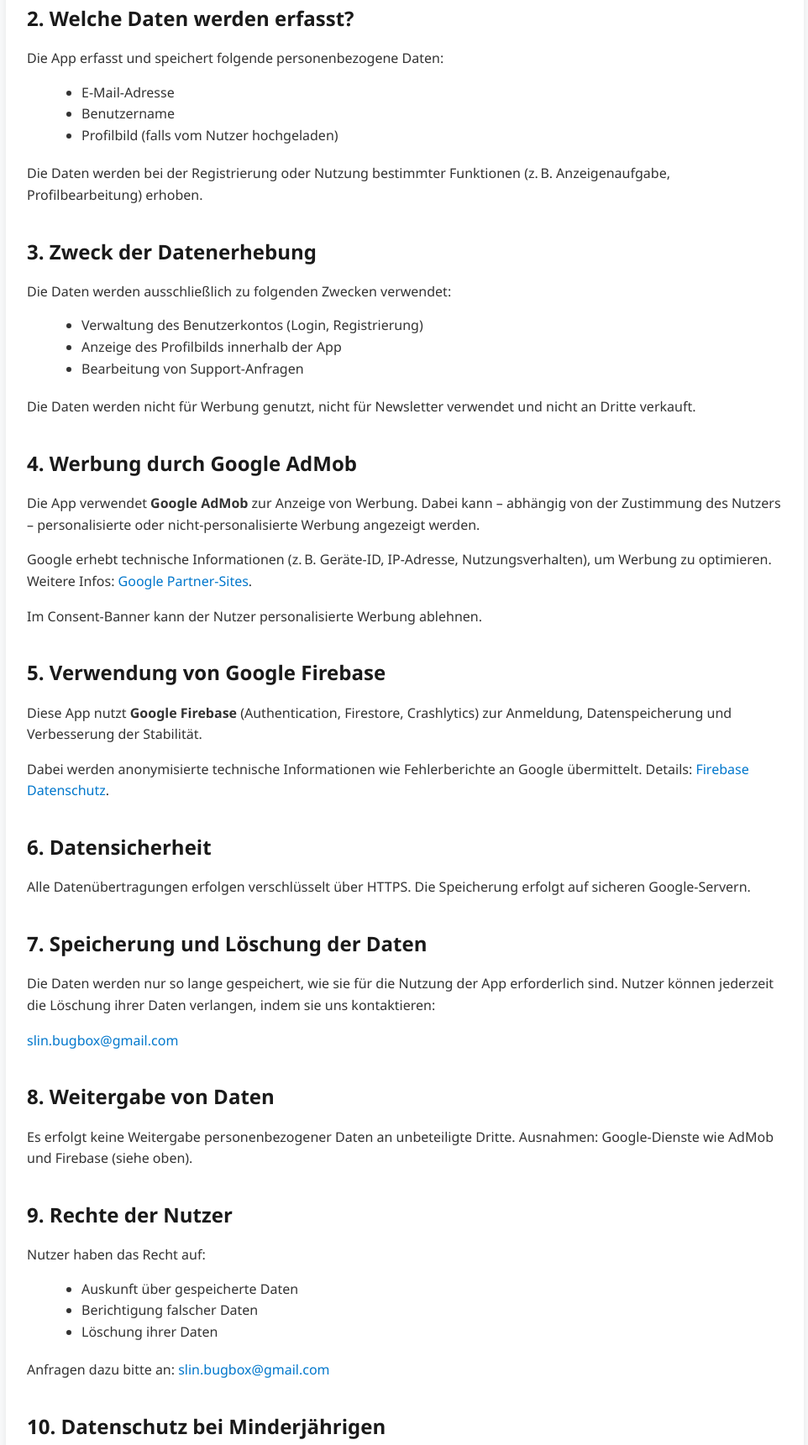
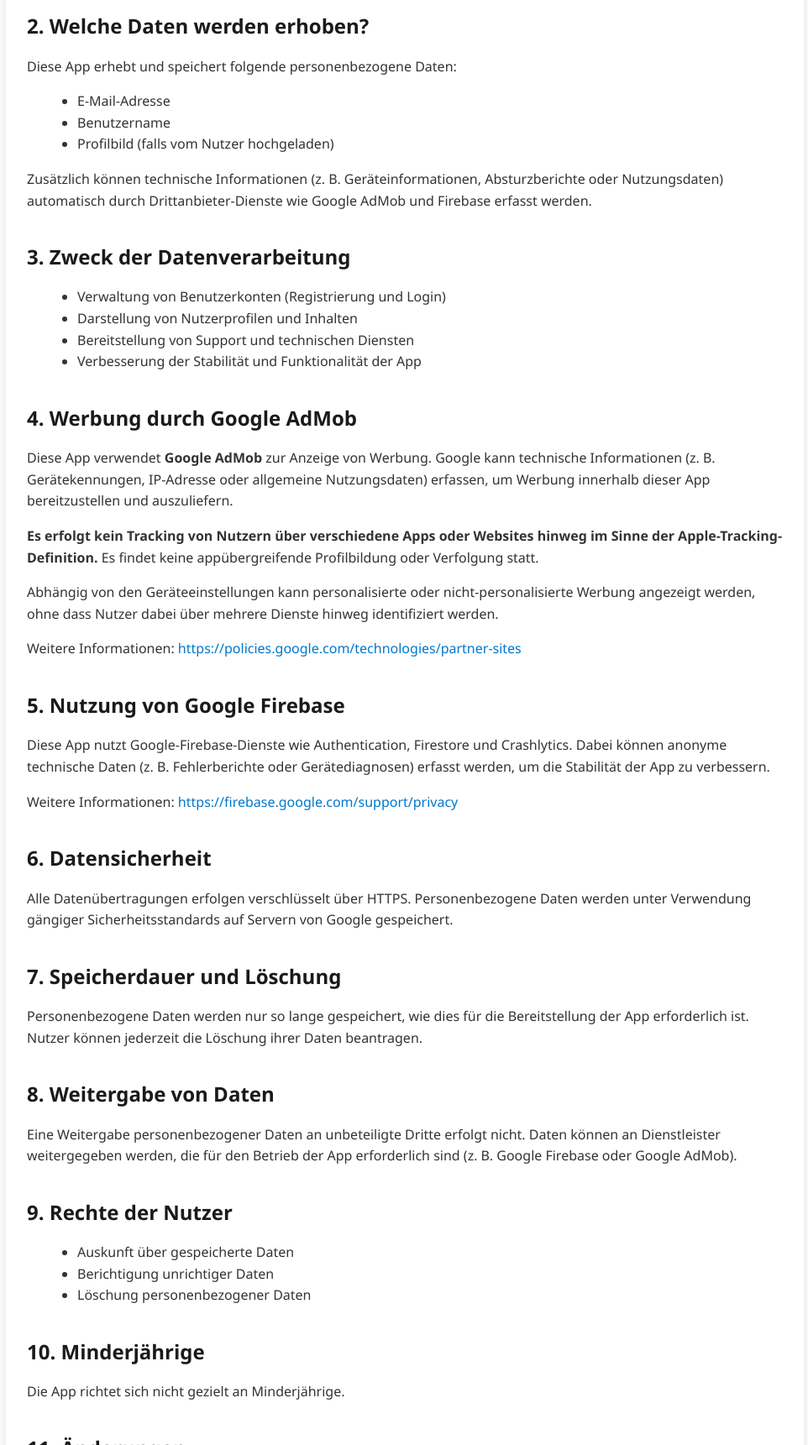
Before and after one commit to Bugbox47/Bugbox-Datenschutz, a plain HTML site: page index.html in a window 1280 px wide. Shown: the part 448-2169 px from the top of the page at 84% size, without its empty margins (158-1120 px from the left). Drawn offline with Linux system fonts and the light colour scheme.

Commit message:
Add files via upload

```diff
--- a/index.html
+++ b/index.html
@@ -7,97 +7,155 @@
     <link rel="stylesheet" href="styles.css">
 </head>
 <body>
+
 <header>
     <h1>Datenschutzerklärung</h1>
 </header>
+
 <main>
+
 <section>
-            <p>Diese Datenschutzerklärung informiert Sie über die Erhebung, Verarbeitung und Nutzung personenbezogener Daten durch die App <strong>Bugbox</strong>.</p>
+    <p>
+        Diese Datenschutzerklärung informiert über die Erhebung, Verarbeitung und Nutzung
+        personenbezogener Daten innerhalb der App <strong>Bugbox</strong>.
+    </p>
 </section>
 
 <section>
     <h2>1. Verantwortliche Stelle</h2>
-            <p>Verantwortlich für die Datenverarbeitung in dieser App ist:</p>
-            <p><strong>Support Bugbox / FluxVortex</strong><br>
-            E-Mail: <a href="mailto:slin.bugbox@gmail.com">slin.bugbox@gmail.com</a></p>
+    <p>
+        Verantwortlich für die Datenverarbeitung:<br><br>
+        <strong>Support Bugbox / FluxVortex</strong><br>
+        E-Mail: <a href="mailto:slin.bugbox@gmail.com">slin.bugbox@gmail.com</a>
+    </p>
 </section>
 
 <section>
-            <h2>2. Welche Daten werden erfasst?</h2>
-            <p>Die App erfasst und speichert folgende personenbezogene Daten:</p>
+    <h2>2. Welche Daten werden erhoben?</h2>
+    <p>Diese App erhebt und speichert folgende personenbezogene Daten:</p>
     <ul>
         <li>E-Mail-Adresse</li>
         <li>Benutzername</li>
         <li>Profilbild (falls vom Nutzer hochgeladen)</li>
     </ul>
-            <p>Die Daten werden bei der Registrierung oder Nutzung bestimmter Funktionen (z. B. Anzeigenaufgabe, Profilbearbeitung) erhoben.</p>
+
+    <p>
+        Zusätzlich können technische Informationen (z. B. Geräteinformationen,
+        Absturzberichte oder Nutzungsdaten) automatisch durch Drittanbieter-Dienste
+        wie Google AdMob und Firebase erfasst werden.
+    </p>
 </section>
 
 <section>
-            <h2>3. Zweck der Datenerhebung</h2>
-            <p>Die Daten werden ausschließlich zu folgenden Zwecken verwendet:</p>
+    <h2>3. Zweck der Datenverarbeitung</h2>
     <ul>
-                <li>Verwaltung des Benutzerkontos (Login, Registrierung)</li>
-                <li>Anzeige des Profilbilds innerhalb der App</li>
-                <li>Bearbeitung von Support-Anfragen</li>
+        <li>Verwaltung von Benutzerkonten (Registrierung und Login)</li>
+        <li>Darstellung von Nutzerprofilen und Inhalten</li>
+        <li>Bereitstellung von Support und technischen Diensten</li>
+        <li>Verbesserung der Stabilität und Funktionalität der App</li>
     </ul>
-            <p>Die Daten werden nicht für Werbung genutzt, nicht für Newsletter verwendet und nicht an Dritte verkauft.</p>
 </section>
 
 <section>
     <h2>4. Werbung durch Google AdMob</h2>
-            <p>Die App verwendet <strong>Google AdMob</strong> zur Anzeige von Werbung. Dabei kann – abhängig von der Zustimmung des Nutzers – personalisierte oder nicht-personalisierte Werbung angezeigt werden.</p>
-            <p>Google erhebt technische Informationen (z. B. Geräte-ID, IP-Adresse, Nutzungsverhalten), um Werbung zu optimieren. Weitere Infos:
-            <a href="https://policies.google.com/technologies/partner-sites" target="_blank">Google Partner-Sites</a>.</p>
-            <p>Im Consent-Banner kann der Nutzer personalisierte Werbung ablehnen.</p>
+    <p>
+        Diese App verwendet <strong>Google AdMob</strong> zur Anzeige von Werbung.
+        Google kann technische Informationen (z. B. Gerätekennungen, IP-Adresse
+        oder allgemeine Nutzungsdaten) erfassen, um Werbung innerhalb dieser App
+        bereitzustellen und auszuliefern.
+    </p>
+
+    <p>
+        <strong>Es erfolgt kein Tracking von Nutzern über verschiedene Apps oder Websites hinweg
+        im Sinne der Apple-Tracking-Definition.</strong>
+        Es findet keine appübergreifende Profilbildung oder Verfolgung statt.
+    </p>
+
+    <p>
+        Abhängig von den Geräteeinstellungen kann personalisierte oder nicht-personalisierte
+        Werbung angezeigt werden, ohne dass Nutzer dabei über mehrere Dienste hinweg
+        identifiziert werden.
+    </p>
+
+    <p>
+        Weitere Informationen:
+        <a href="https://policies.google.com/technologies/partner-sites" target="_blank">
+            https://policies.google.com/technologies/partner-sites
+        </a>
+    </p>
 </section>
 
 <section>
-            <h2>5. Verwendung von Google Firebase</h2>
-            <p>Diese App nutzt <strong>Google Firebase</strong> (Authentication, Firestore, Crashlytics) zur Anmeldung, Datenspeicherung und Verbesserung der Stabilität.</p>
-            <p>Dabei werden anonymisierte technische Informationen wie Fehlerberichte an Google übermittelt. Details:
-            <a href="https://firebase.google.com/support/privacy" target="_blank">Firebase Datenschutz</a>.</p>
+    <h2>5. Nutzung von Google Firebase</h2>
+    <p>
+        Diese App nutzt Google-Firebase-Dienste wie Authentication, Firestore und Crashlytics.
+        Dabei können anonyme technische Daten (z. B. Fehlerberichte oder Gerätediagnosen)
+        erfasst werden, um die Stabilität der App zu verbessern.
+    </p>
+    <p>
+        Weitere Informationen:
+        <a href="https://firebase.google.com/support/privacy" target="_blank">
+            https://firebase.google.com/support/privacy
+        </a>
+    </p>
 </section>
 
 <section>
     <h2>6. Datensicherheit</h2>
-            <p>Alle Datenübertragungen erfolgen verschlüsselt über HTTPS. Die Speicherung erfolgt auf sicheren Google-Servern.</p>
+    <p>
+        Alle Datenübertragungen erfolgen verschlüsselt über HTTPS.
+        Personenbezogene Daten werden unter Verwendung gängiger Sicherheitsstandards
+        auf Servern von Google gespeichert.
+    </p>
 </section>
 
 <section>
-            <h2>7. Speicherung und Löschung der Daten</h2>
-            <p>Die Daten werden nur so lange gespeichert, wie sie für die Nutzung der App erforderlich sind. Nutzer können jederzeit die Löschung ihrer Daten verlangen, indem sie uns kontaktieren:</p>
-            <p><a href="mailto:slin.bugbox@gmail.com">slin.bugbox@gmail.com</a></p>
+    <h2>7. Speicherdauer und Löschung</h2>
+    <p>
+        Personenbezogene Daten werden nur so lange gespeichert,
+        wie dies für die Bereitstellung der App erforderlich ist.
+        Nutzer können jederzeit die Löschung ihrer Daten beantragen.
+    </p>
 </section>
 
 <section>
     <h2>8. Weitergabe von Daten</h2>
-            <p>Es erfolgt keine Weitergabe personenbezogener Daten an unbeteiligte Dritte. Ausnahmen: Google-Dienste wie AdMob und Firebase (siehe oben).</p>
+    <p>
+        Eine Weitergabe personenbezogener Daten an unbeteiligte Dritte erfolgt nicht.
+        Daten können an Dienstleister weitergegeben werden, die für den Betrieb der App
+        erforderlich sind (z. B. Google Firebase oder Google AdMob).
+    </p>
 </section>
 
 <section>
     <h2>9. Rechte der Nutzer</h2>
-            <p>Nutzer haben das Recht auf:</p>
     <ul>
         <li>Auskunft über gespeicherte Daten</li>
-                <li>Berichtigung falscher Daten</li>
-                <li>Löschung ihrer Daten</li>
+        <li>Berichtigung unrichtiger Daten</li>
+        <li>Löschung personenbezogener Daten</li>
     </ul>
-            <p>Anfragen dazu bitte an: <a href="mailto:slin.bugbox@gmail.com">slin.bugbox@gmail.com</a></p>
 </section>
 
 <section>
-            <h2>10. Datenschutz bei Minderjährigen</h2>
-            <p>Die App richtet sich ausschließlich an Personen ab 18 Jahren. Eine Nutzung durch Minderjährige ist untersagt.</p>
+    <h2>10. Minderjährige</h2>
+    <p>
+        Die App richtet sich nicht gezielt an Minderjährige.
+    </p>
 </section>
 
 <section>
     <h2>11. Änderungen</h2>
-            <p>Diese Datenschutzerklärung kann bei Änderungen der App oder rechtlicher Vorgaben angepasst werden. Die aktuelle Version ist jederzeit in der App einsehbar.</p>
+    <p>
+        Diese Datenschutzerklärung kann bei Änderungen der App oder rechtlicher Vorgaben
+        angepasst werden. Die jeweils aktuelle Version ist jederzeit über diese Seite abrufbar.
+    </p>
 </section>
+
 </main>
+
 <footer>
-        <p>&copy; 2025 Bugbox – Alle Rechte vorbehalten.</p>
+    <p>&copy; 2025 Bugbox</p>
 </footer>
+
 </body>
 </html>
--- a/styles.css
+++ b/styles.css
@@ -1,4 +1,3 @@
-/* Grundlegendes Styling */
 body {
     font-family: "Segoe UI", Roboto, Arial, sans-serif;
     margin: 0;
@@ -8,7 +7,6 @@ body {
     line-height: 1.6;
 }
 
-/* Kopfbereich */
 header {
     background: #2c3e50;
     color: white;
@@ -21,7 +19,6 @@ header h1 {
     font-size: 2rem;
 }
 
-/* Hauptinhalt */
 main {
     max-width: 900px;
     margin: 30px auto;
@@ -41,16 +38,10 @@ h2 {
     color: #1a1a1a;
 }
 
-p {
-    margin-bottom: 15px;
+ul {
+    margin-left: 20px;
 }
 
-ul {
-    margin: 10px 0 20px 25px;
-    list-style-type: disc;
-}
-
-/* Links */
 a {
     color: #0077cc;
     text-decoration: none;
@@ -60,7 +51,6 @@ a:hover {
     text-decoration: underline;
 }
 
-/* Footer */
 footer {
     text-align: center;
     padding: 15px;
@@ -70,14 +60,9 @@ footer {
     margin-top: 40px;
 }
 
-/* Responsives Design */
 @media (max-width: 600px) {
     main {
         margin: 15px;
         padding: 20px;
     }
-
-    h2 {
-        font-size: 1.3rem;
-    }
 }
```
Lines whose indentation alone changed are shown as unchanged.
